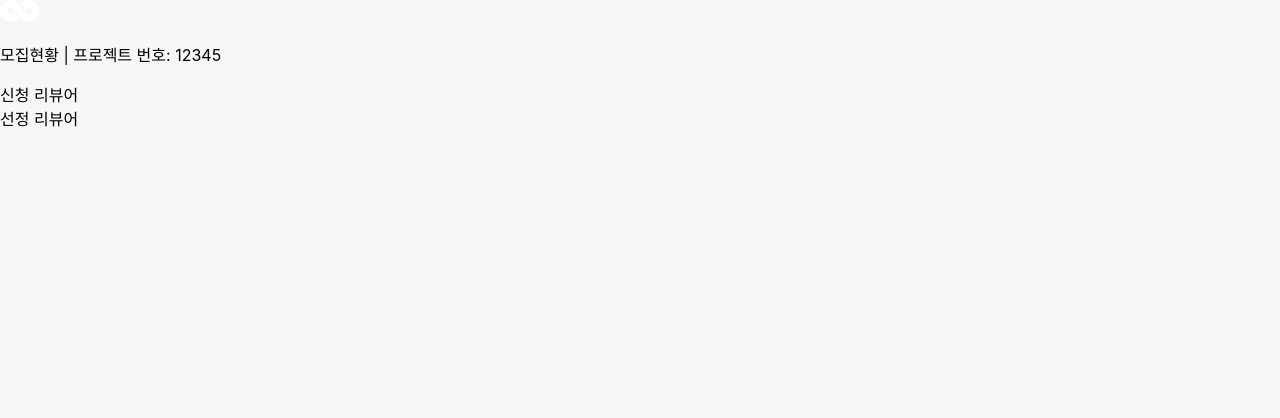
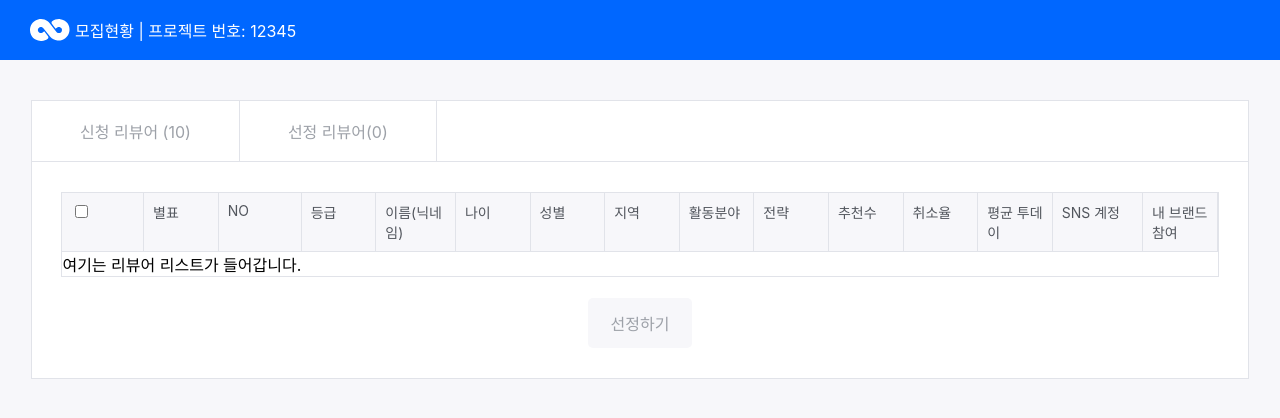
Before and after one commit to dahhnym/technical-assignment-01, a React (Create React App) app: page /project in a window 1280 px wide. Shown: the top 418 px of the page. Built offline with nearby package versions, Linux system fonts and the light colour scheme.

Commit message:
🚧 리뷰어 리스트 UI 구현 중

```diff
--- a/src/App.scss
+++ /dev/null
@@ -1,12 +0,0 @@
-.header {
-  background-color: #0067ff;
-  color: #fff;
-  height: 3.75rem;
-  display: flex;
-  padding-left: 1.875rem;
-  align-items: center;
-  img {
-    width: 2.5rem;
-    margin-right: 5px;
-  }
-}
--- a/src/RecruitStatus.js
+++ b/src/RecruitStatus.js
@@ -1,19 +1,28 @@
-import Logo from "./assets/logo.svg";
+import Logo from './assets/logo.svg';
+import './RecruitStatus.scss';
+import ReviewerList from './ReviewerList';
 
 const RecruitStatus = () => {
-  const projectId = "12345";
+  const projectId = '12345';
+  const numberOfReviewer = 10;
+  const selectedReviewer = 0;
 
   return (
-    <div className='App'>
-      <header className='header'>
-        <img src={Logo} alt='리뷰쉐어' />
+    <div className="App">
+      <header className="header">
+        <img className="logo" src={Logo} alt="리뷰쉐어" />
         <p>모집현황 | 프로젝트 번호: {projectId}</p>
       </header>
-      <div className='tabContainer'>
-        <ul>
-          <li>신청 리뷰어</li>
-          <li>선정 리뷰어</li>
+      <div className="reviewer-board-wrapper">
+        <ul className="tab-container">
+          <li className="tab">신청 리뷰어 &#40;{numberOfReviewer}&#41;</li>
+          <li className="tab">선정 리뷰어&#40;{selectedReviewer}&#41;</li>
         </ul>
+        <div className="reviewer-list-container">
+          {/* 열 15개 */}
+          <ReviewerList />
+          <button className="submit-button">선정하기</button>
+        </div>
       </div>
     </div>
   );
--- /dev/null
+++ b/src/RecruitStatus.scss
@@ -0,0 +1,79 @@
+$border-grey :  #E1E3E9;
+$button-inactive: #F7F7FA;
+$button-active: #0067FF;
+$inactive-text-color: #9DA1A8;
+$table-header-text-color: #52565D;
+
+.header {
+    background-color: #0067ff;
+    color: #fff;
+    height: 3.75rem;
+    display: flex;
+    padding-left: 1.875rem;
+    align-items: center;
+}
+
+.logo {
+    width: 2.5rem;
+    margin-right: 5px;
+}
+
+.reviewer-board-wrapper {
+    border: solid 1px $border-grey;
+    width: 95%;
+    margin: 2.5rem auto 0;
+    background-color: #fff;
+}
+
+.tab-container {
+    border-bottom: solid 1px $border-grey;
+    display: flex;
+}
+
+.tab {
+    border-right: solid 1px $border-grey;
+    font-size: 1rem;
+    padding: 1.125rem  3rem;
+    color: $inactive-text-color;
+    &:hover {
+        cursor: pointer;
+    }
+}
+
+.reviewer-list-container {
+    padding: 30px 0;
+}
+
+.reviewer-list {
+    border: solid 1px $border-grey;
+    width: 95%;
+    margin: 0 auto 20.5px;
+    overflow: hidden;
+}
+
+.table-header-container {
+    display: grid;
+    grid-template-columns: repeat(15, minmax(min-content, 100%));
+    width: 100%;
+    background-color: #F7F7FA;
+    border-bottom: solid 1px $border-grey;
+}
+
+.table-header-cell {
+    font-size: 0.875rem;
+    color: $table-header-text-color;
+    padding: 9px;
+    border-right: solid 1px $border-grey;
+}
+
+.submit-button {
+    display: block;
+    margin: 0 auto;
+    background-color: $button-inactive;
+    width: 104px;
+    height: 50px;
+    border-radius: 5px;
+    font-size: 1rem;
+    font-weight: 500;
+    color: $inactive-text-color;
+}
--- /dev/null
+++ b/src/ReviewerList.js
@@ -0,0 +1,48 @@
+const ReviewerList = () => {
+  const tableHeaderItems = [
+    '별표',
+    'NO',
+    '등급',
+    '이름(닉네임)',
+    '나이',
+    '성별',
+    '지역',
+    '활동분야',
+    '전략',
+    '추천수',
+    '취소율',
+    '평균 투데이',
+    'SNS 계정',
+    '내 브랜드 참여',
+  ];
+
+  return (
+    <div className="reviewer-list">
+      <div className="table-header-container">
+        <div className="table-header-cell check">
+          <input type="checkbox" />
+        </div>
+        {tableHeaderItems.map(item => (
+          <div className="table-header-cell">{item}</div>
+        ))}
+      </div>
+      <div>여기는 리뷰어 리스트가 들어갑니다.</div>
+      {/* <div>별표</div>
+      <div>NO</div>
+      <div>등급</div>
+      <div>이름(닉네임)</div>
+      <div>나이</div>
+      <div>성별</div>
+      <div>지역</div>
+      <div>활동분야</div>
+      <div>전략</div>
+      <div>추천수</div>
+      <div>취소율</div>
+      <div>평균 투데이</div>
+      <div>SNS 계정</div>
+      <div>내 브랜드 참여</div> */}
+    </div>
+  );
+};
+
+export default ReviewerList;
--- a/src/reset.css
+++ b/src/reset.css
@@ -14,3 +14,11 @@ li {
   padding: 0;
   list-style: none;
 }
+
+button {
+    border: none;
+}
+
+button:hover {
+    cursor: pointer;
+}
```
